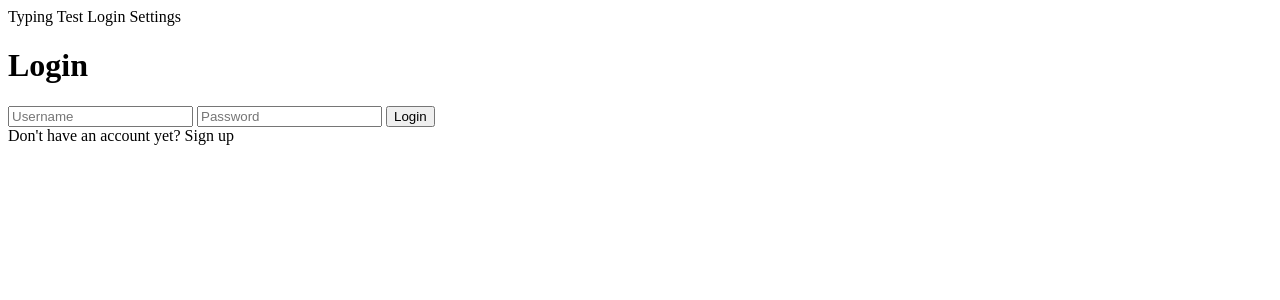
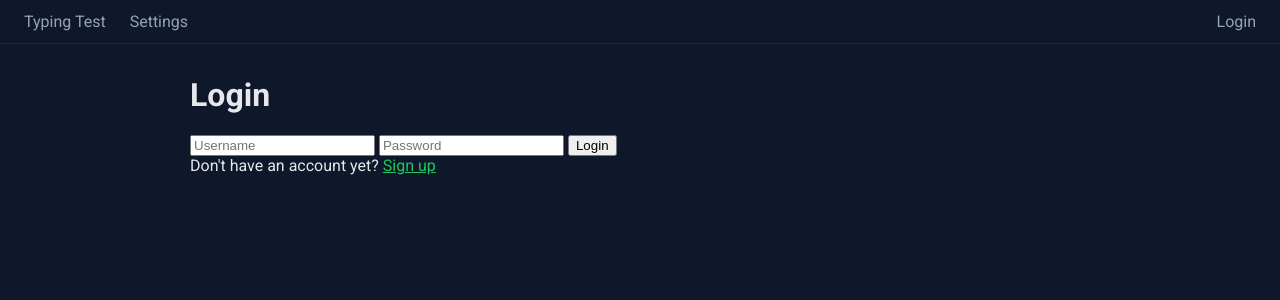
Before and after one commit to MagoDaZueira/IntroDev, a FastAPI app: page /login in a window 1280 px wide. Shown: the top 300 px of the page. Run offline with FastAPI, Linux system fonts and the light colour scheme.

Commit message:
início do css

```diff
--- /dev/null
+++ b/projeto/static/css/base.css
@@ -0,0 +1,19 @@
+:root {
+	--bg: #0f172a;
+	--fg: #e5e7eb;
+	--accent: #22c55e;
+	--muted: #94a3b8;
+}
+
+body {
+	margin: 0;
+	font-family: 'Roboto', system-ui, sans-serif;
+	background: var(--bg);
+	color: var(--fg);
+}
+
+a[hx-get]:not([href]),
+a[hx-post]:not([href]),
+[hx-get], [hx-post] {
+	cursor: pointer;
+}
--- /dev/null
+++ b/projeto/static/css/components.css
@@ -0,0 +1,32 @@
+.nav-link {
+	color: var(--muted);
+	text-decoration: none;
+	font-weight: 500;
+}
+
+.nav-link:hover {
+	color: var(--fg);
+}
+
+.nav-link-user {
+	color: var(--accent);
+}
+
+.htmx-request {
+	opacity: 0.6;
+	pointer-events: none;
+}
+
+.htmx-swapping {
+	opacity: 0;
+	transition: opacity 2s;
+}
+
+a.standard-link {
+	color: var(--accent);
+	text-decoration: underline;
+}
+
+a.standard-link:hover {
+	color: var(--fg);
+}
--- /dev/null
+++ b/projeto/static/css/layout.css
@@ -0,0 +1,24 @@
+.main-header {
+	border-bottom: 1px solid #1f2937;
+	padding: 0.75rem 1.5rem;
+	justify-content: center;
+}
+
+.main-nav {
+	display: flex;
+	gap: 1.5rem;
+	align-items: center;
+	justify-content: space-between;
+}
+
+.main-nav > div {
+	display: flex;
+	gap: 1.5rem;
+	align-items: center;
+}
+
+main {
+	max-width: 900px;
+	margin: 2rem auto;
+	padding: 0 1rem;
+}
--- a/projeto/templates/layouts/login.html
+++ b/projeto/templates/layouts/login.html
@@ -13,7 +13,8 @@
 		<a	hx-target="#main-content"
 			hx-push-url="true"
 			hx-swap="innerHTML"
-			hx-get="{{ url_for('get_signup') }}">
+			hx-get="{{ url_for('get_signup') }}"
+			class="standard-link">
 			Sign up
 		</a>
 	</div>
--- a/projeto/templates/layouts/main.html
+++ b/projeto/templates/layouts/main.html
@@ -4,25 +4,47 @@
 	<meta charset="UTF-8">
 	<meta name="viewport" content="width=device-width, initial-scale=1.0">
 	<script src="/static/js/htmx.min.js"></script>
+	<link rel="preconnect" href="https://fonts.googleapis.com">
+	<link rel="preconnect" href="https://fonts.gstatic.com" crossorigin>
+	<link href="https://fonts.googleapis.com/css2?family=Roboto:wght@400;700&display=swap" rel="stylesheet">
+	<link href="/static/css/base.css" rel="stylesheet">
+	<link href="/static/css/layout.css" rel="stylesheet">
+	<link href="/static/css/components.css" rel="stylesheet">
+	<link href="/static/css/pages/typing.css" rel="stylesheet">
+	<link href="/static/css/pages/profile.css" rel="stylesheet">
+	<link href="/static/css/pages/settings.css" rel="stylesheet">
 	<title>The Typist</title>
 </head>
 <body>
-	<nav hx-target="#main-content"
+	<header class="main-header">
+		<nav class="main-nav"
+			 hx-target="#main-content"
 			 hx-push-url="true"
 			 hx-swap="innerHTML">
-		<a hx-get="/">Typing Test</a>
+
+			<div>
+				<a class="nav-link" hx-get="/">Typing Test</a>
+				<a class="nav-link" hx-get="/settings">Settings</a>
+			</div>
+
+			<div>
 				{% if active_username %}
-			<a id="navbar-user" hx-get="/user/{{ active_username }}">{{ active_username }}</a>
+					<a id="navbar-user" class="nav-link nav-link-user"
+					hx-get="/user/{{ active_username }}">
+						{{ active_username }}
+					</a>
 				{% else %}
-			<a id="navbar-user" hx-get="/login">Login</a>
+					<a id="navbar-user" class="nav-link" hx-get="/login">Login</a>
 				{% endif %}
-		<a hx-get="/settings">Settings</a>
+			</div>
+
 		</nav>
+	</header>
 
 	<main id="main-content">
 		{% include chosen_template %}
 	</main>
 
-	<div id="toast-container"></div>
+	<div class="toast-container"></div>
 </body>
 </html>
```
Also changed, not shown: projeto/static/css/pages/login.css (added), projeto/static/css/pages/profile.css (added), projeto/static/css/pages/settings.css (added), projeto/static/css/pages/signup.css (added), projeto/static/css/pages/typing.css (added), projeto/templates/atomic/nav_user.html (added). Lines whose indentation alone changed are shown as unchanged.
